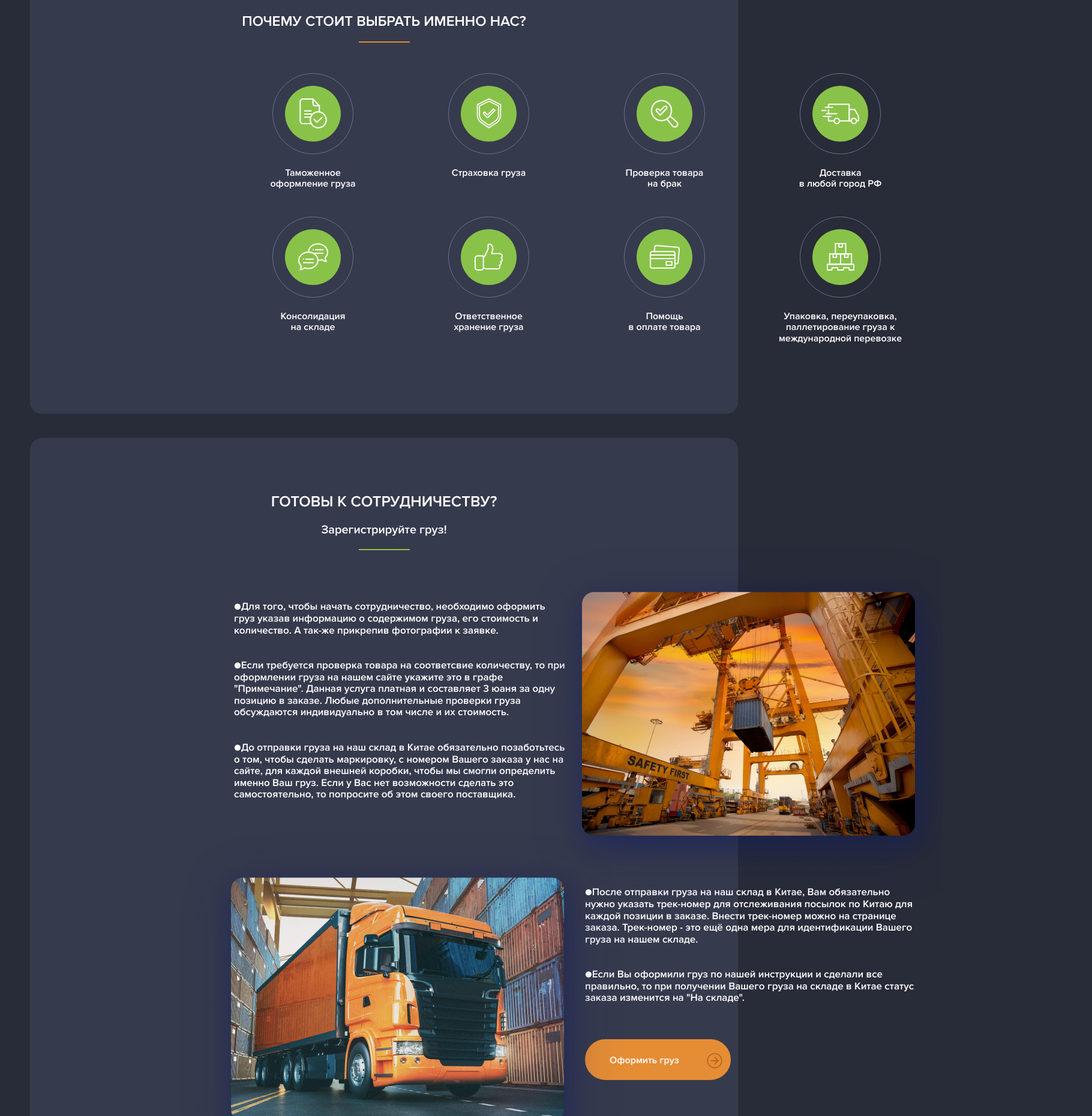
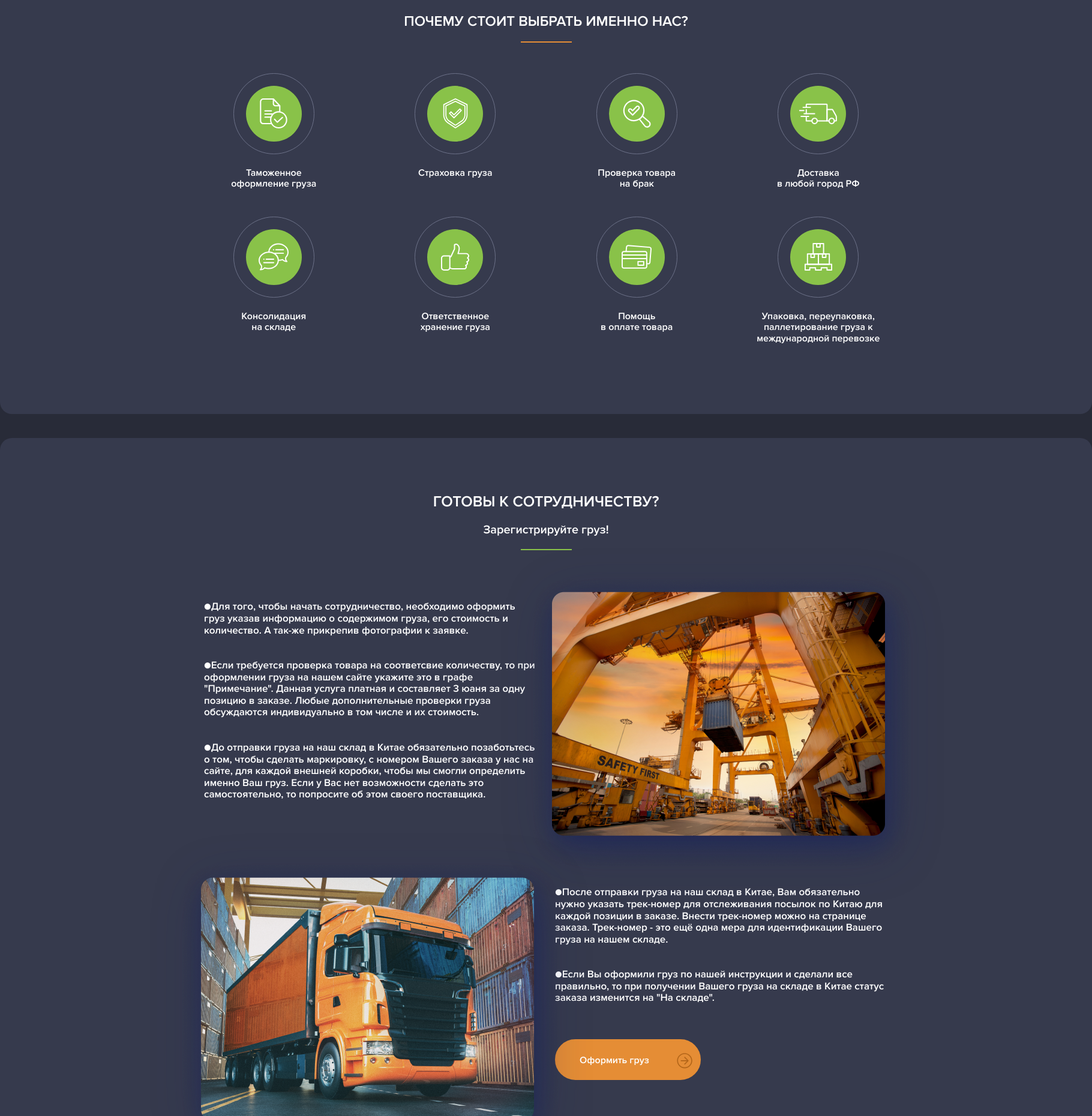
Before and after one commit to sev04ka/Projectfirst, a plain HTML site: page index.html in a window 1280 px wide. Shown: the part 940-2800 px from the top of the page at 60% size, 1820 px wide, since content can reach past the window. Drawn offline with Linux system fonts and the light colour scheme; files whose address does not match are found by name.

Commit message:
исправил отступы

```diff
--- a/css/style.css
+++ b/css/style.css
@@ -110,12 +110,13 @@ body {
 }
 
 .section-config {
-    margin-right: 50px;
-    margin-left: 50px;
+    margin: 0 auto;
     background-color:var(--block-color);
     border-radius: 20px;
     margin-bottom: 40px;
+    width: 1820px;
 }
+
 
 .benefit__container__img {
     display: flex;
@@ -174,9 +175,10 @@ h3 {
     display:grid;
     grid-template-columns: repeat(4, 1fr);
     column-gap: 30px;
-    margin-right: 340px;
-    margin-left: 340px;
     margin-top: 51px;
+    justify-items: center;
+    align-items: center;
+    width: 1180px;
 
 }
 
@@ -191,18 +193,26 @@ h3 {
 }
 
 .benefit {
+    display: flex;
+    flex-direction: column;
     padding-bottom: 90px;
     padding-top: 90px;
+    align-items: center;
+    margin: 0 auto;
+    width: 1820px;
 }
 
 .cooperating {
+    display: flex;
+    flex-direction: column;
+    align-items: center;
+    justify-content: center;
     font-size: 1.0625rem;
     border-radius: 20px;
     padding-top: 92px;
-    padding-left: 340px;
-    padding-right: 340px;
     padding-bottom: 100.25px;
     margin-bottom: 0;
+    width: 1820px;
 }
 
 .cooperating__heading {
@@ -215,6 +225,11 @@ h3 {
 .cooperating__heading__text {
     margin-top: 0;
     text-align: center;
+}
+
+.cooperating__text {
+    max-width: 555px;
+    min-height: 403px;
 }
 
 .cooperating__divider {
--- a/index.html
+++ b/index.html
@@ -265,7 +265,7 @@
                     <div class="cooperating__divider"></div>
                 </div>
                 <div class="cooperating__content">
-                    <div class="cooperaing__text1">
+                    <div class="cooperating__text">
                         <ul class="list-reset">
                             <li>
                                 &#9679;Для того, чтобы начать сотрудничество, необходимо оформить груз указав информацию о содержимом груза, его стоимость и количество. А так-же прикрепив фотографии к заявке.</li>
@@ -285,7 +285,7 @@
                     <div class="cooperating__images">
                         <img cooperating__img src="/assets/coop2.png">
                     </div>
-                    <div class="cooperaing__text2">
+                    <div class="cooperating__text">
                         <ul class="list-reset">
                             <li>&#9679;После отправки груза на наш склад в Китае, Вам обязательно нужно указать трек-номер для отслеживания посылок по Китаю для каждой позиции в заказе. Внести трек-номер можно на странице заказа. Трек-номер - это ещё одна мера для идентификации Вашего груза на нашем складе.</li>
                             <li><br></li>
```
